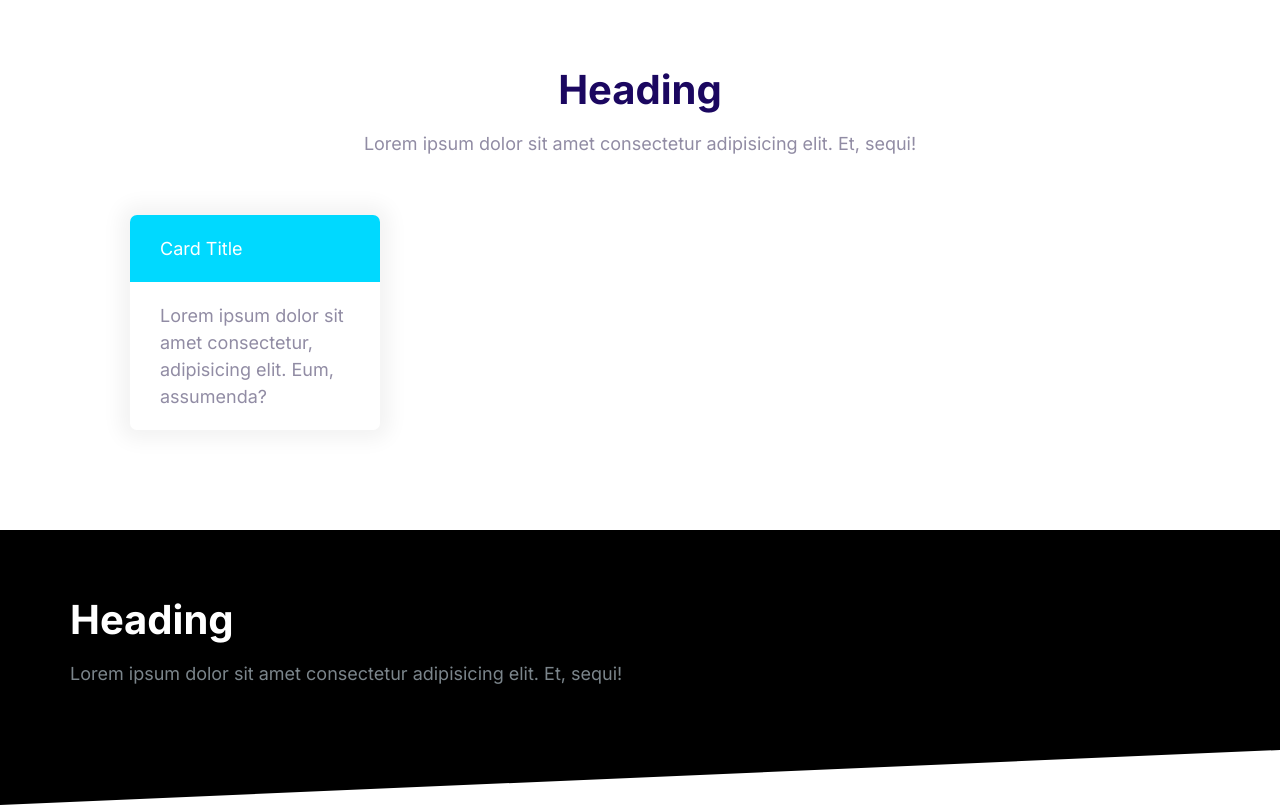
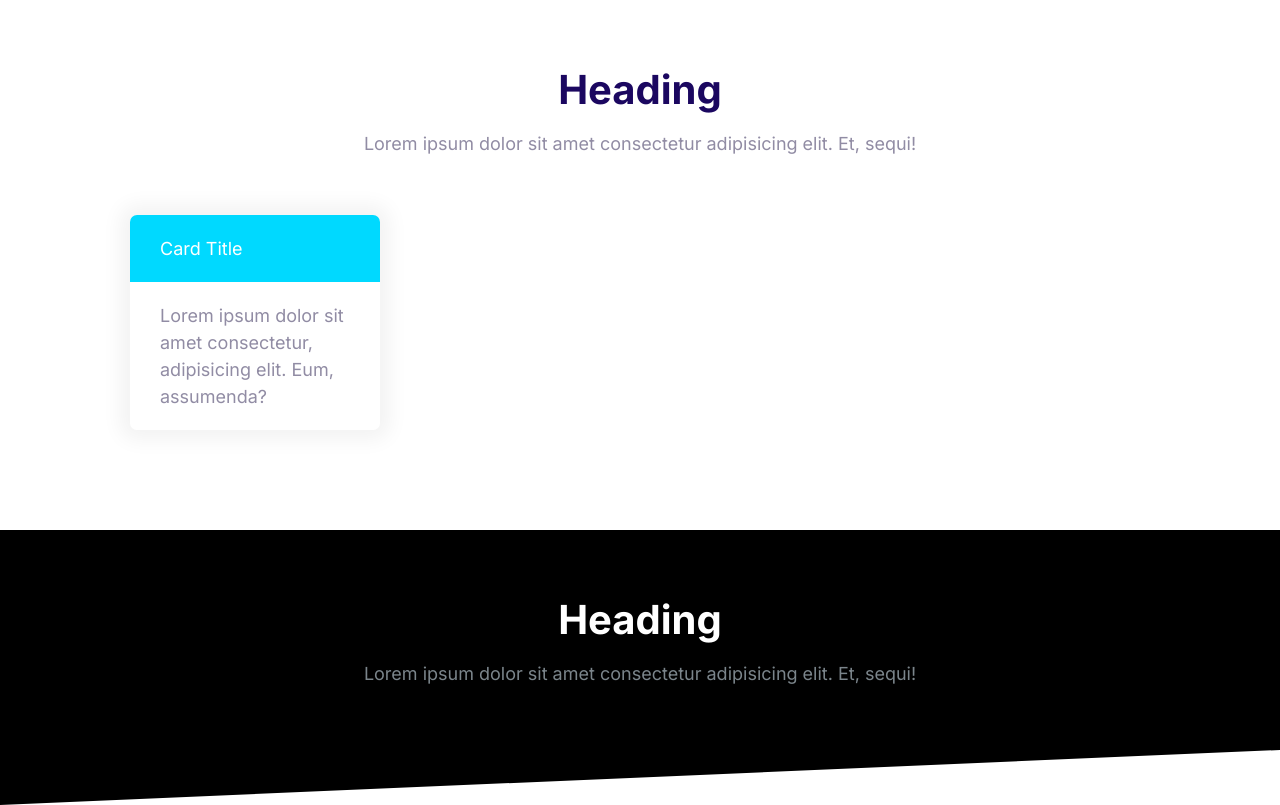
Before and after one commit to TwobyOne/Uchiha, a plain HTML site: page index.html in a window 1280 px wide. Drawn offline with Linux system fonts and the light colour scheme.

Commit message:
Define block_header

```diff
--- a/index.html
+++ b/index.html
@@ -33,10 +33,12 @@
     </section>
     <section class="block block--dark block--skewed-left">
       <div class="container">
-        <h2 class="block__heading">Heading</h2>
-        <p>
-          Lorem ipsum dolor sit amet consectetur adipisicing elit. Et, sequi!
-        </p>
+        <header class="block__header">
+          <h2 class="block__heading">Heading</h2>
+          <p>
+            Lorem ipsum dolor sit amet consectetur adipisicing elit. Et, sequi!
+          </p>
+        </header>
       </div>
     </section>
     <script src="js/main.js"></script>
```
